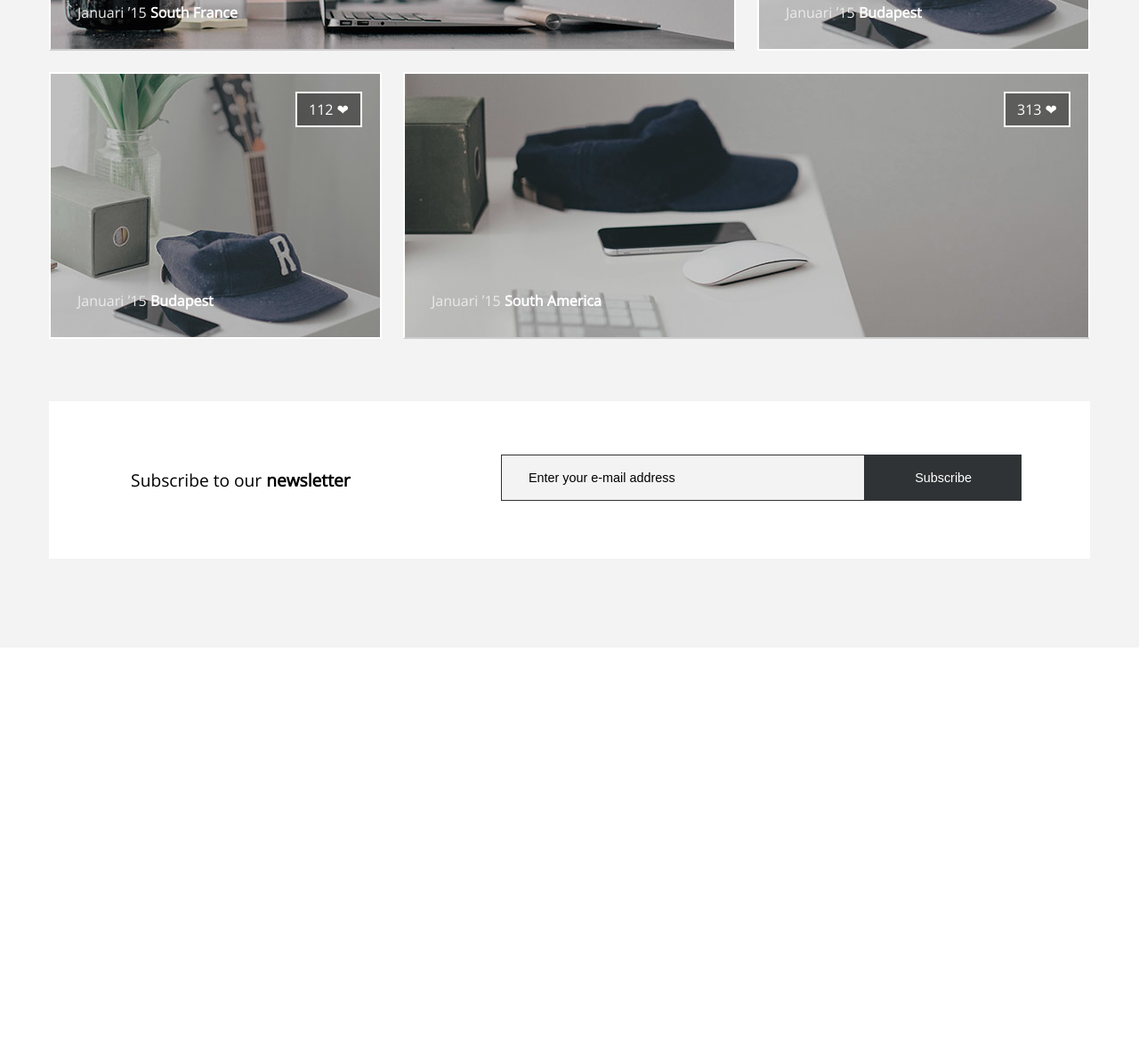
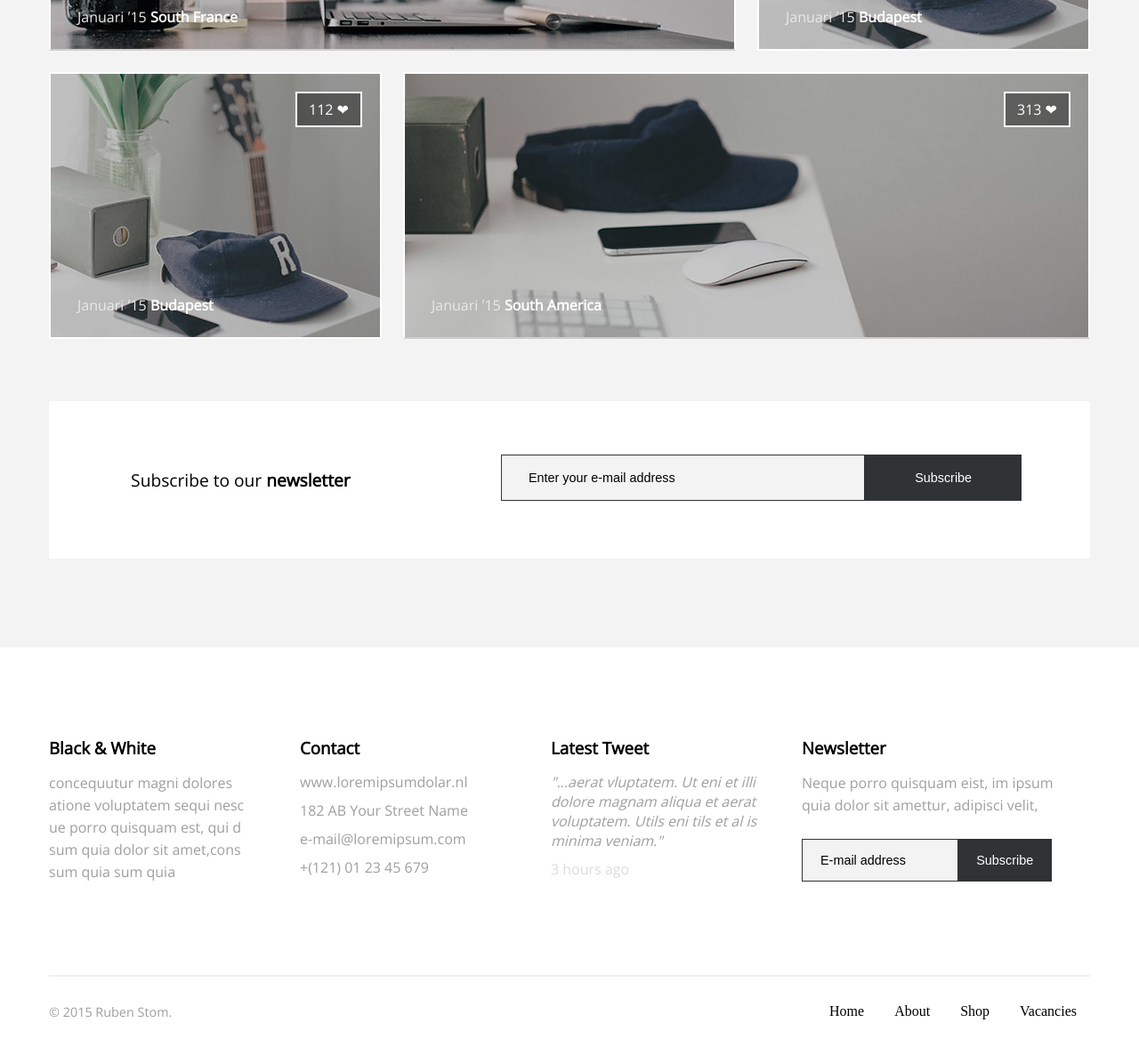
Before and after one commit to yarynayavor/front-end-lab-8, a plain HTML site: page homework_04/index.html in a window 1280 px wide. Shown: the part 1478-2655 px from the top of the page at 89% size. Before the commit the page ends 2206 px from the top, so only its background shows below. Drawn offline with nearby package versions, Linux system fonts and the light colour scheme.

Commit message:
added done homework_04

```diff
--- a/homework_04/css/style.css
+++ b/homework_04/css/style.css
@@ -3,25 +3,24 @@
 	padding:0;
 	box-sizing: border-box;
 }
-
 .wrapper {
 	width: 100%;
 	max-width: 1170px;
 	margin: 0 auto;
 }
-
-p {
+p,
+h3,
+header,
+footer nav div  {
 	font-family: 'Open Sans', sans-serif;
 }
 
 /* Styling Header */
-
 header {
 	background: url("../img/apples.jpg") no-repeat;
 	background-size: cover;
 	color:#fff;
 	height: 100vh;
-	font-family: 'Open Sans', sans-serif;
 	padding-bottom: 50px;
 }
 
@@ -40,14 +39,14 @@ nav {
 	justify-content: space-between;
 }
 
-nav li a {
+header nav li a {
 	color:#fff;
 	text-decoration: none;
 	font-size: 0.9em;
 	padding:15px 10px;
 }
 
-nav ul, h1 {
+header nav ul, h1 {
 	margin-top: 30px;
 }
 
@@ -58,7 +57,7 @@ nav li {
 	position: relative;
 }
 
-nav li:after {
+header nav li:after {
 	content: '';
 	display: block;
 	height: 2px;
@@ -68,7 +67,7 @@ nav li:after {
 	transition: width .5s ease, background-color .5s ease;
 }
 
-nav li:hover:after {
+header nav li:hover:after {
 	width: 100%;
 	background: #B1C9DB;
 }
@@ -131,17 +130,14 @@ section.section-1 {
 	padding: 100px 0;
 }
 
-section.section-1 p {
-	font-family: 'Open Sans', sans-serif;
-}
-
-section.section-1 p:first-child {
+section.section-1 h3 {
 	font-size: 1.125rem;
 	padding:0 100px 0 100px;
 	width: 50%;
+	font-weight: normal;
 }
 
-section.section-1 p:last-child {
+section.section-1 p{
 	font-size: 0.72rem;
 	width: 50%;
 	padding:0 100px 0 0;
@@ -157,7 +153,6 @@ div.main {
 
 div.main h3 {
 	padding: 100px 0 50px;
-	font-family: 'Open Sans', sans-serif;
 	font-weight: normal;
 }
 
@@ -166,15 +161,16 @@ div.main article .article {
 	position: relative;
 }
 
-div.main article .article p {
-	font-family: 'Open Sans', sans-serif;
+div.main article .article h3 {
 	color:#EAEAEA;
 	position: absolute;
-	bottom:30px;
+	bottom:25px;
 	left:30px;
+	font-size: 1em;
+	padding:0;
 }
 
-div.main article .article p strong {
+div.main article .article h3 strong {
 	color:#fff;
 }
 
@@ -266,28 +262,97 @@ div.main div.subscribe div {
 	width: 50%;
 }
 
+input[type="text"] {
+	background: #F3F3F3;
+}
+
+input[type="submit"] {
+	background:#303335;
+	color:#fff;
+	margin-left: -4px;
+	cursor: pointer;
+}
 div.main div.subscribe div input[type="text"] {
-	background: #F3F3F3;
 	width: 70%;
 	padding:17px 30px;
 }
 
 div.main div.subscribe div input[type="submit"] {
-	background:#303335;
-	color:#fff;
-	margin-left: -4px;
-	padding:17px 40px;
-	cursor: pointer;
+	padding:17px 35px;
 	width: 30%;
 }
 
-div.main div.subscribe div input {
+input {
 	color:#303335;
 	border:1px solid #303335;
 	font-size: 0.9em;
 	outline: none;
 }
-
 ::placeholder {
 	color:#000000;
 }
+
+/* Styling footer */
+
+footer {
+	background-color: #fff;
+}
+
+footer section.section-2 {
+	display: grid;
+	grid-template-columns: 20% 20% 20% 25%;
+	grid-gap: 3em;
+	padding: 100px 0;
+	border-bottom: 2px solid #F0F0F0;
+}
+
+footer section.section-2 h3 {
+	margin-bottom: 15px;
+}
+
+footer nav{
+	padding: 30px 0;
+}
+
+footer nav div {
+	font-size: 0.9em;
+	color:#9F9F9F;
+}
+
+footer nav li a {
+	color:#000;
+	text-decoration: none;
+}
+
+footer div.b-and-w-f,
+footer div.newsletter {
+	line-height: 25px;
+}
+
+footer div.contact p{
+	padding-bottom: 10px;
+}
+
+footer div.tweet p.hours-ago {
+	color:#DCDCDC;
+	padding-top: 10px;
+}
+
+footer div.section-block p{
+	color:#9F9F9F;
+}
+
+footer div.newsletter div {
+	width: 100%;
+	padding-top: 25px;
+}
+
+footer div.newsletter div input[type="text"] {
+	width: 60%;
+	padding:15px 20px;
+}
+
+footer div.newsletter div input[type="submit"] {
+	padding:15px 5px;
+	width: 36%;
+}
--- a/homework_04/index.html
+++ b/homework_04/index.html
@@ -25,11 +25,9 @@
 			<a href="#" class="more">Read more</a>
 		</div>
 	</header>
-
-
 	<div class="wrapper">
 		<section class="section-1">
-			<p>Lorem ipsum dolor, consectetuer adipiscing. Aenean <strong>commodo ligula</strong> eget dolor.</p>
+			<h3>Lorem ipsum dolor, consectetuer adipiscing. Aenean <strong>commodo ligula</strong> eget dolor.</h3>
 			<p>Lorem ipsum dolor sit amet, consectetuer adipiscing elit. Aenean commodo ligula eget dolor. Aenean massa. Cum sociis natoque penatibus et magnis dis parturient montes, nascetur ridiculus mus. Donec quam felis, ultricies nec, pellentesque eu, pretium quis, sem. Nulla consequat massa quis enim. </p>
 		</section>
 	</div>
@@ -38,19 +36,19 @@
 			<h3>Read some of our <strong>featured articles</strong></h3>
 			<article>
 				<div class="article article-1">
-					<p>Januari &#8242;15 <strong>South France</strong></p>
+					<h3> Januari &#8242;15 <strong>South France</strong></h3>
 					<a href="#like">172 &#10084;</a>
 				</div>
 				<div class="article article-2">
-					<p>Januari &#8242;15 <strong>Budapest</strong></p>
+					<h3>Januari &#8242;15 <strong>Budapest</strong></h3>
 					<a href="#like">112 &#10084;</a>
 				</div>
 				<div class="article article-3">
-					<p>Januari &#8242;15 <strong>Budapest</strong></p>
+					<h3>Januari &#8242;15 <strong>Budapest</strong></h3>
 					<a href="#like">112 &#10084;</a>
 				</div>
 				<div class="article article-4">
-					<p>Januari &#8242;15 <strong>South America</strong></p>
+					<h3>Januari &#8242;15 <strong>South America</strong></h3>
 					<a href="#like">313 &#10084;</a>
 				</div>
 			</article>
@@ -61,10 +59,49 @@
 					<input type="text" name="subscribe" placeholder="Enter your e-mail address">
 					<input type="submit" name="submit" value="Subscribe">
 				</div>
-
 			</div>
 		</div>
 	</div>
-
+	<footer>
+		<div class="wrapper">
+			<section class="section-2">
+				<div class="b-and-w-f section-block">
+					<h3>Black & White</h3>
+					<p>concequutur magni dolores atione voluptatem sequi nesc ue porro quisquam est, qui d sum quia dolor sit amet,cons sum quia sum quia</p>
+				</div>
+				<div class="contact section-block">
+					<h3>Contact</h3>
+					<p>www.loremipsumdolar.nl</p>
+					<p>182 AB Your Street Name</p>
+					<p>e-mail@loremipsum.com</p>
+					<p>+(121) 01 23 45 679</p>
+				</div>
+				<div class="tweet section-block">
+					<h3>Latest Tweet</h3>
+					<p>
+						<em>"...aerat vluptatem. Ut eni et illi dolore magnam aliqua et aerat voluptatem. Utils eni tils et al is minima veniam."</em>
+					</p>
+					<p class="hours-ago">3 hours ago</p>
+				</div>
+				<div class="newsletter section-block">
+					<h3>Newsletter</h3>
+					<p>Neque porro quisquam eist, im ipsum quia dolor sit amettur, adipisci velit, </p>
+					<div>
+						<input type="text" name="subscribe" placeholder="E-mail address">
+						<input type="submit" name="submit" value="Subscribe">
+					</div>
+				</div>
+			</section>
+			<nav>
+				<div>&copy; 2015 Ruben Stom.</div>
+				<ul>
+					<li><a href="#">Home</a></li>
+					<li><a href="#">About</a></li>
+					<li><a href="#">Shop</a></li>
+					<li><a href="#">Vacancies</a></li>
+				</ul>
+			</nav>
+		</div>
+	</footer>
 </body>
 </html>
```
Lines whose indentation alone changed are shown as unchanged.
